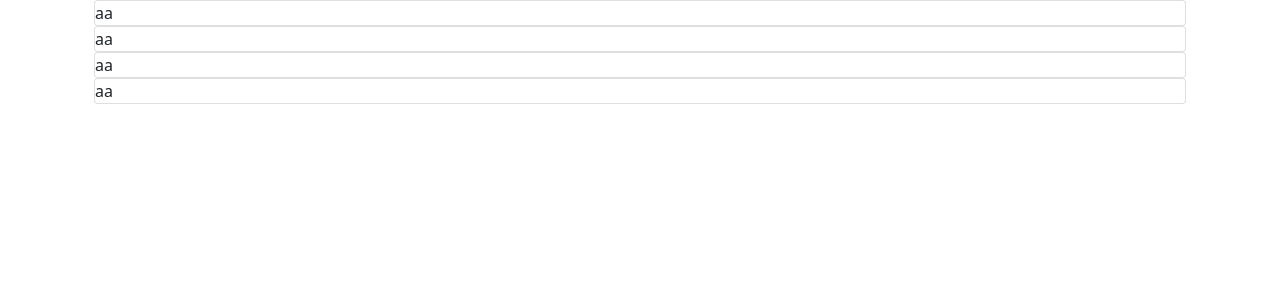
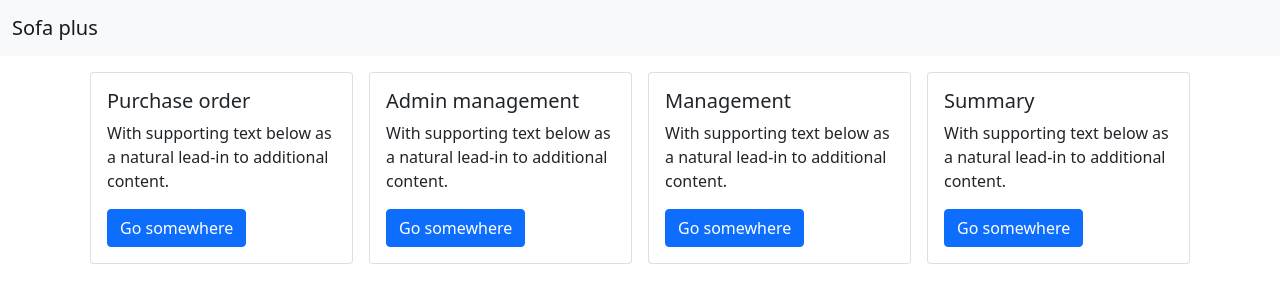
Before and after one commit to toppyishappy/furtniture_crm, a Django app: template templates/homepage.html in a window 1280 px wide. Shown: the top 303 px of the page. Run offline with Django 3.2, Linux system fonts and the light colour scheme; the template is opened without the code that fills it, so the values that code supplies are empty; some libraries are stand-ins or nearby versions.

Commit message:
init homepage & base html

```diff
--- a/core/urls.py
+++ b/core/urls.py
@@ -3,9 +3,9 @@ from core.views import HomePage, PurchaseOrder
 
 urlpatterns = [
     path('', HomePage.as_view()),
-    path('purchase-order', PurchaseOrder.as_view()),
+    path('purchase-order/', PurchaseOrder.as_view()),
 ]
 
 # api url
-urlpatterns = [
+urlpatterns += [
 ]
--- a/furniture_crm/urls.py
+++ b/furniture_crm/urls.py
@@ -17,9 +17,9 @@ from django.contrib import admin
 from django.urls import path, include
 
 urlpatterns = [
+    path('', include('core.urls')),
     path('admin/', admin.site.urls),
     path('user/', include('user.urls')),
-    path('', include('core.urls'))
 ]
 
 from django.conf import settings
--- a/templates/base.html
+++ b/templates/base.html
@@ -17,19 +17,21 @@
     {% endblock %}
 </head>
 <body>
-<div class="row">
-    {% if user.is_authenticated %}
-        <div class="col-2">
-            <div>{{user}}</div>
-            <a href="/user/logout/"><div>admin</div></a>
-            <a href="/user/logout/"><div>management</div></a>
-            <a href="/user/logout/"><div>logout</div></a>
+    <nav class="navbar navbar-light bg-light mb-3">
+        <div class="container-fluid">
+          <a class="navbar-brand" href="/">Sofa plus</a>
+          {% if user.is_authenticated %}
+            <div class="d-flex">
+                <div class="mx-2">{{user}}</div>
+                <a href="/user/logout/"><div>logout</div></a>
+            </div>
+          {% endif %}
         </div>
-    {% endif %}
-    <div class="col">
-        {% block content %}
-        {% endblock %}
-    </div>
+    </nav>
+<div class="container">
+    {% block content %}
+    {% endblock %}
+
 </div>
 </body>
 {% block script%}
--- a/templates/homepage.html
+++ b/templates/homepage.html
@@ -1,9 +1,33 @@
 {% extends 'base.html' %}
 {% block content %}
-<div class="container">
-    <div class="card">aa</div>
-    <div class="card">aa</div>
-    <div class="card">aa</div>
-    <div class="card">aa</div>
-</div>
+    <div class="d-flex">
+        <div class="card mx-2" style="width: 18rem;">
+            <div class="card-body">
+              <h5 class="card-title">Purchase order</h5>
+              <p class="card-text">With supporting text below as a natural lead-in to additional content.</p>
+              <a href="/purchase-order/" class="btn btn-primary">Go somewhere</a>
+            </div>
+        </div>
+        <div class="card mx-2" style="width: 18rem;">
+            <div class="card-body">
+              <h5 class="card-title">Admin management</h5>
+              <p class="card-text">With supporting text below as a natural lead-in to additional content.</p>
+              <a href="/admin-management/" class="btn btn-primary">Go somewhere</a>
+            </div>
+        </div>
+        <div class="card mx-2" style="width: 18rem;">
+            <div class="card-body">
+              <h5 class="card-title">Management</h5>
+              <p class="card-text">With supporting text below as a natural lead-in to additional content.</p>
+              <a href="/management/" class="btn btn-primary">Go somewhere</a>
+            </div>
+        </div>
+        <div class="card mx-2" style="width: 18rem;">
+            <div class="card-body">
+              <h5 class="card-title">Summary</h5>
+              <p class="card-text">With supporting text below as a natural lead-in to additional content.</p>
+              <a href="/summary/" class="btn btn-primary">Go somewhere</a>
+            </div>
+        </div>
+    </div>
 {% endblock %}
--- a/templates/user/login.html
+++ b/templates/user/login.html
@@ -10,7 +10,7 @@
             {% csrf_token %}
             <div class="mb-4">
                 <label for="usrename" class="form-label">Username</label>
-                <input type="text" id="usrename" class="form-control" name="usrename">
+                <input type="text" id="usrename" class="form-control" name="username">
                 <label for="inputPassword5" class="form-label">Password</label>
                 <input type="password" id="inputPassword5" class="form-control" name="password">
 
--- a/user/views.py
+++ b/user/views.py
@@ -1,3 +1,4 @@
+import pdb
 from django.shortcuts import redirect, render
 from django.views.generic import View
 from django.contrib.auth import authenticate, login, logout
```
